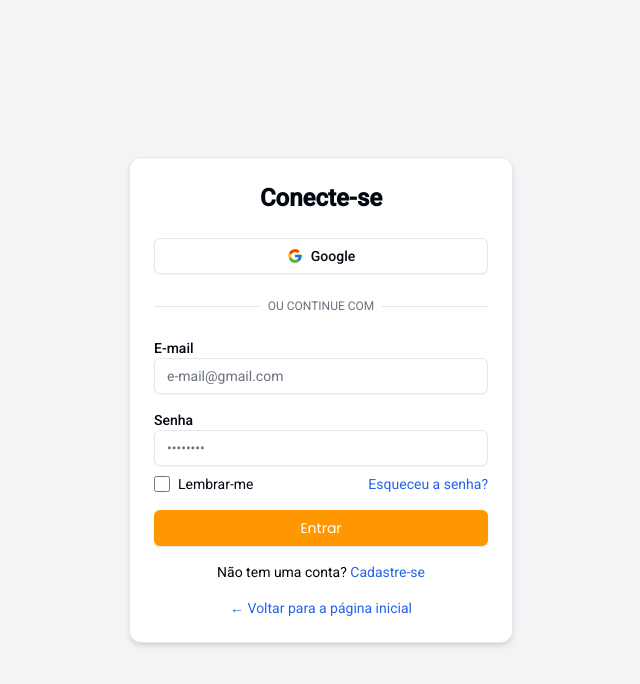
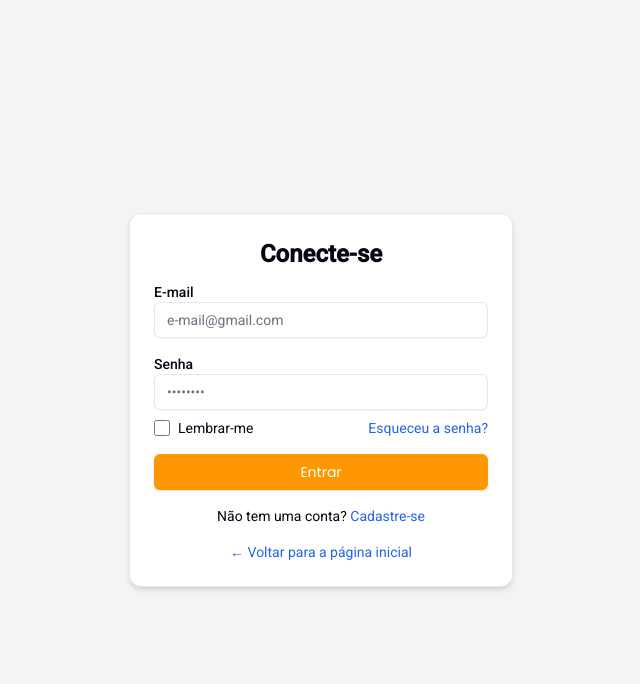
Before and after one commit to leoesilva/doefood-front, a React (Vite) app: page /autenticacao/login in a window 1280 px wide. Shown: the top 684 px of the page, without its empty margins (319-959 px from the left). Built offline with nearby package versions, Linux system fonts and the light colour scheme; no server answers.

Commit message:
refactor: remover botão de login com Google e separadores da página de login

```diff
--- a/src/pages/Autenticacao/Login.tsx
+++ b/src/pages/Autenticacao/Login.tsx
@@ -3,8 +3,6 @@ import { signInWithEmailAndPassword } from "firebase/auth";
 import { auth } from "@/lib/firebaseConfig";
 import { Button } from "@/components/shadcn/button";
 import { Input } from "@/components/shadcn/input";
-import { Separator } from "@/components/shadcn/separator";
-import { FcGoogle } from "react-icons/fc";
 import { Link, useNavigate } from "react-router-dom";
 
 export default function Login() {
@@ -72,19 +70,6 @@ export default function Login() {
     <div className="flex items-center justify-center min-h-screen bg-gray-100 px-4">
       <div className="w-full max-w-sm p-6 rounded-xl shadow-md border bg-white">
         <h1 className="text-2xl font-semibold text-center">Conecte-se</h1>
-
-        <div className="flex gap-2 mt-6">
-          <Button variant="outline" className="w-full flex items-center gap-2">
-            <FcGoogle className="h-4 w-4" />
-            Google
-          </Button>
-        </div>
-
-        <div className="flex items-center my-6">
-          <Separator className="flex-1" />
-          <span className="mx-2 text-xs text-gray-500">OU CONTINUE COM</span>
-          <Separator className="flex-1" />
-        </div>
 
         <form onSubmit={handleSubmit} className="space-y-4">
           <div>
```
